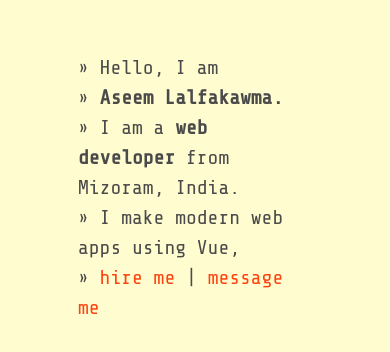
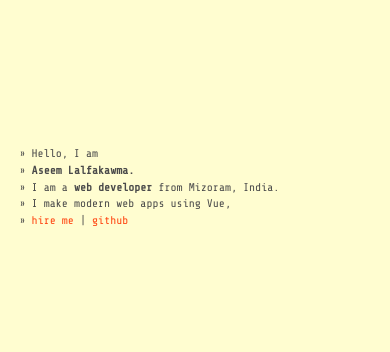
Before and after one commit to alalfakawma/alalfakawma.in, a React (Create React App) app: page / in a window 390 px wide. Shown: the part 234-586 px from the top of the page. Built offline with nearby package versions, Linux system fonts and the light colour scheme.

Commit message:
ditched form completely as it requires static site generator and netlify cannot parse a form that is in a react component.

```diff
--- a/src/components/FormModal.jsx
+++ /dev/null
@@ -1,57 +0,0 @@
-import React from 'react';
-
-export default class FormModal extends React.Component {
-	state = {
-		modalOpen: false
-	}
-
-	constructor(props) {
-		super(props);
-		this.modal = React.createRef();
-		this.toggleModal = this.toggleModal.bind(this);
-	}
-
-	toggleModal() {
-		if (this.state.modalOpen) this.setState({modalOpen: false})
-		else this.setState({modalOpen: true})
-	}
-
-	render() {
-		return (
-			<div ref={ this.modal } className={ !this.state.modalOpen ? "modal" : "modal is-active" }>
-				<div onClick={ this.toggleModal } className="modal-background"></div>
-				<div className="modal-content">
-					<form name="contact" className="box" style={{ background: "#FFFDD0" }} data-netlify="true" data-netlify-honeypot="bot-field">
-						<div className="field">
-						  <label className="label">Name</label>
-						  <div className="control">
-						    <input className="input" type="text" name="name" />
-						  </div>
-						</div>
-
-						<div className="field">
-						  <label className="label">Email</label>
-						  <div className="control">
-						    <input className="input" type="email" name="email" />
-						  </div>
-						</div>
-
-						<div className="field">
-						  <label className="label">Message</label>
-						  <div className="control">
-						    <textarea className="textarea" name="message"></textarea>
-						  </div>
-						</div>
-
-						<div data-netlify-recaptcha></div>
-
-						<div className="field has-text-centered">
-							<button type="submit" className="button send-message-button">Send Message</button>
-						</div>
-					</form>
-				</div>
-				<button onClick={ this.toggleModal } className="modal-close is-large" aria-label="close"></button>
-			</div>
-		);
-	}
-}
--- a/src/components/MainContent.jsx
+++ b/src/components/MainContent.jsx
@@ -1,22 +1,10 @@
 import React from 'react';
 import Typer from './Typer.jsx';
-import FormModal from './FormModal.jsx';
 
 export default class MainContent extends React.Component {
-	constructor(props) {
-		super(props);
-		this.formModal = React.createRef();
-		this.toggleModal = this.toggleModal.bind(this);
-	}
-
-	toggleModal() {
-		this.formModal.current.toggleModal();
-	}
-
 	render() {
 		return (
 			<React.Fragment>
-				<FormModal ref={ this.formModal } />
 				<div className="content-holder is-size-5">
 					<span>&raquo; Hello, I am</span>
 					<div>
@@ -29,8 +17,8 @@
 							hire me
 						</a>
 						&nbsp;|&nbsp;
-						<a onClick={ this.toggleModal }>
-							message me
+						<a href="https://github.com/alalfakawma" target="_blank" rel="noopener noreferrer">
+							github
 						</a>
 					</div>
 				</div>
--- a/src/css/app.css
+++ b/src/css/app.css
@@ -36,3 +36,19 @@
 	border: 1px solid white;
 	transition: all 1s;
 }
+
+/* Media queries */
+@media screen and (max-width: 768px) {
+	/* Ipad */
+	.content-holder {
+		width: 80%;
+	}
+}
+
+@media screen and (max-width: 420px) {
+	/* Mobile phones */
+	.content-holder {
+		width: 90%;
+		font-size: 70% !important;
+	}
+}
```
